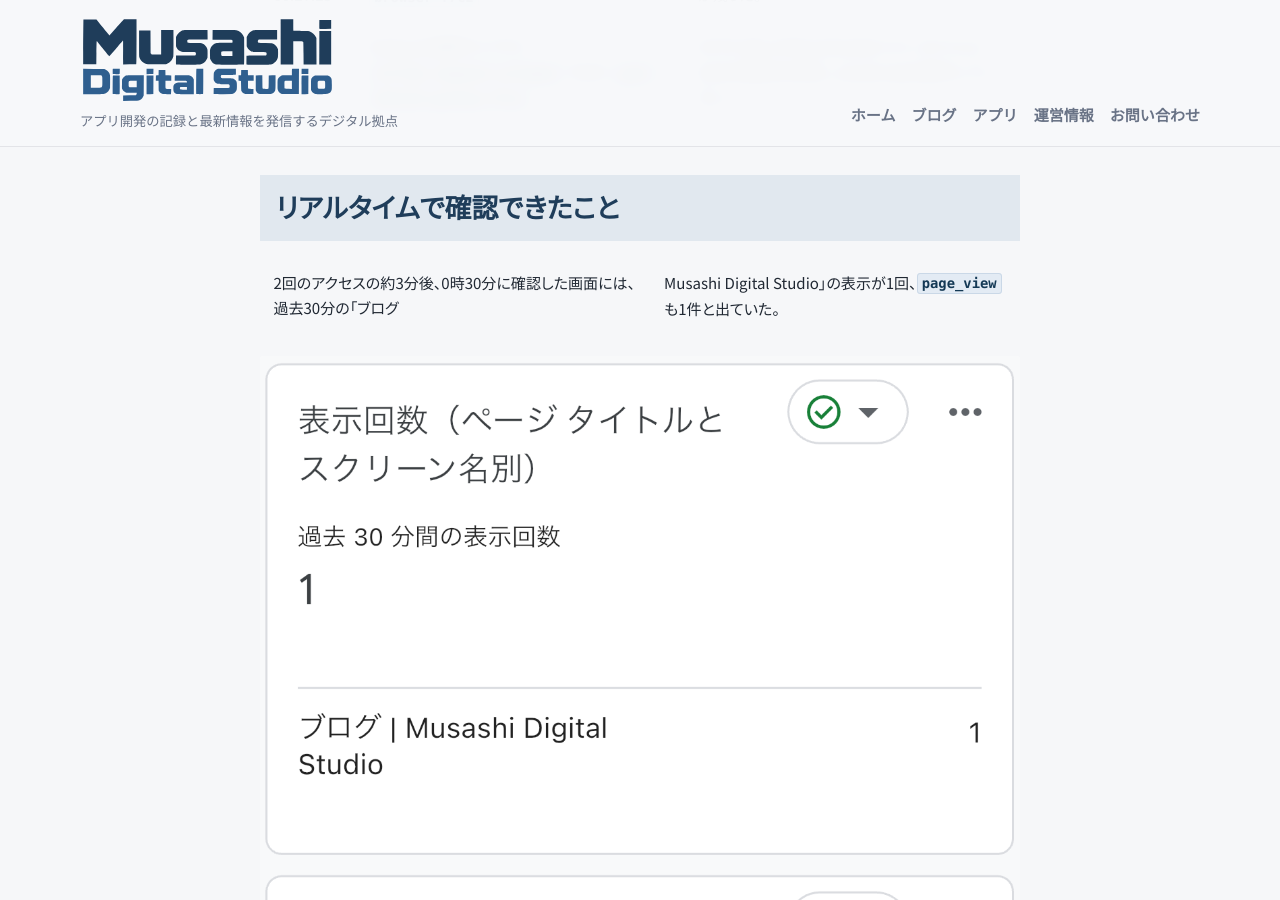
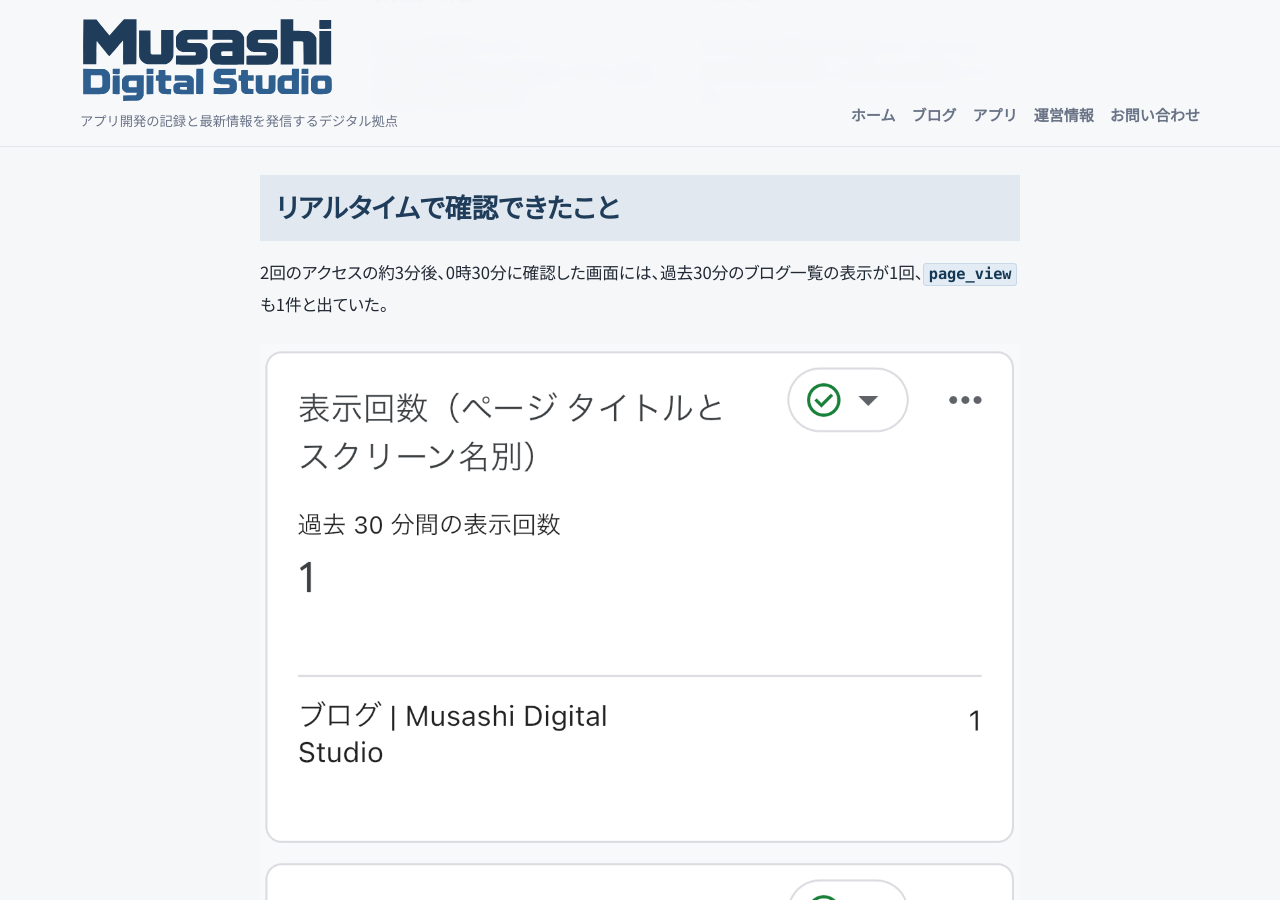
Before and after one commit to yasuhiro-toyoda/yasuhiro-toyoda.github.io, a Jekyll site: the page built from _posts/2026/11/2026-11-23-ga4-ai-pageview.md, in a window 1280 px wide and 900 px high, scrolled down 1323 px. Built offline with Jekyll 4.4.1, drawn with Linux system fonts in a browser that asks for light colours.

Commit message:
本文中のページ名が意図せず表になる表示を修正

```diff
--- a/_posts/2026/11/2026-11-23-ga4-ai-pageview.md
+++ b/_posts/2026/11/2026-11-23-ga4-ai-pageview.md
@@ -25,7 +25,7 @@ excerpt: "ChatGPTに「ブログを開いて」と頼んだら、読者が1ペ
 
 ## リアルタイムで確認できたこと
 
-2回のアクセスの約3分後、0時30分に確認した画面には、過去30分の「ブログ | Musashi Digital Studio」の表示が1回、`page_view` も1件と出ていた。
+2回のアクセスの約3分後、0時30分に確認した画面には、過去30分のブログ一覧の表示が1回、`page_view` も1件と出ていた。
 
 ![GA4のリアルタイム画面。ブログ一覧の表示が1回、page_view・session_start・user_engagementが各1件](/assets/images/blog/2026-11-23-ga4-ai-pageview/realtime-events.png)
 
```
